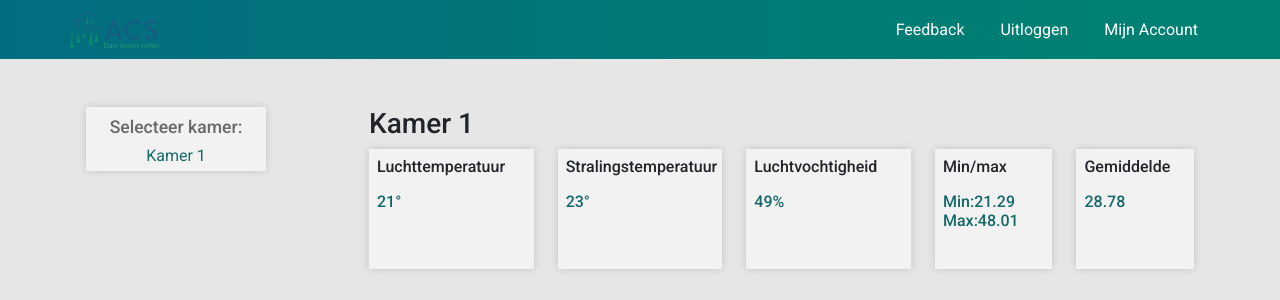
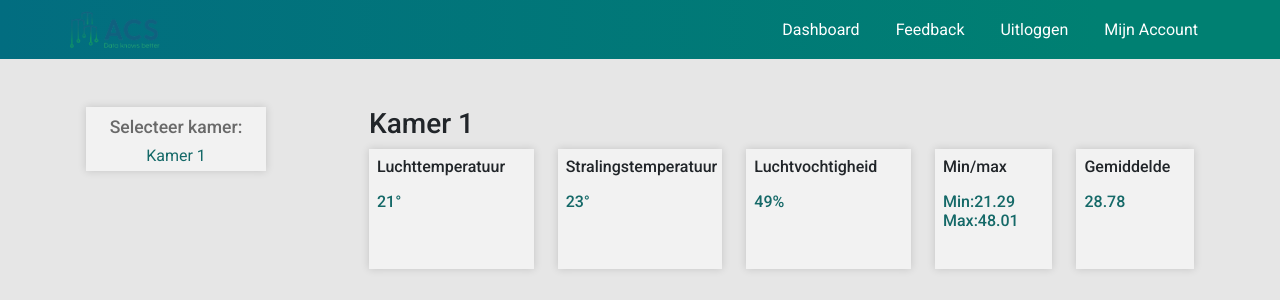
Before and after one commit to Mbalhakim/ChillCheck, a Flask app: page /dashboard in a window 1280 px wide. Shown: the top 300 px of the page. Run offline with Flask 2, Linux system fonts and the light colour scheme; a user stored in the database is signed in; data comes from the database, SQL or seed files in the repository; some libraries are stand-ins or nearby versions.

Commit message:
Added nav item for the dashboard

```diff
--- a/server/templates/navbar.html
+++ b/server/templates/navbar.html
@@ -4,18 +4,10 @@
     </a>
     <ul class="nav-list">
         {%if session['loggedin']%}
+        <li class="nav-item"><a href="/dashboard">Dashboard</a></li>
         <li class="nav-item"><a href="/feedback">Feedback</a></li>
         <li class="nav-item"><a href="/logout">Uitloggen</a></li>
         {%endif%}
         <li class="nav-item"><a href="#">Mijn Account</a></li>
     </ul>
 </nav>
-<nav class="room-bar bg-light d-lg-none">
-    <ul class="nav-list mx-auto">
-        <li class="fw-bold">Selecteer kamer:</li>
-        <li class="nav-item"><a class="text-dark fw-bold" href="#">Kamer 1</a></li>
-        <li class="nav-item"><a class="text-dark fw-bold" href="#">Kamer 2</a></li>
-        <li class="nav-item"><a class="text-dark fw-bold" href="#">Kamer 3</a></li>
-        <li class="nav-item"><a class="text-dark fw-bold" href="#">Kamer 4</a></li>
-    </ul>
-</nav>
```
